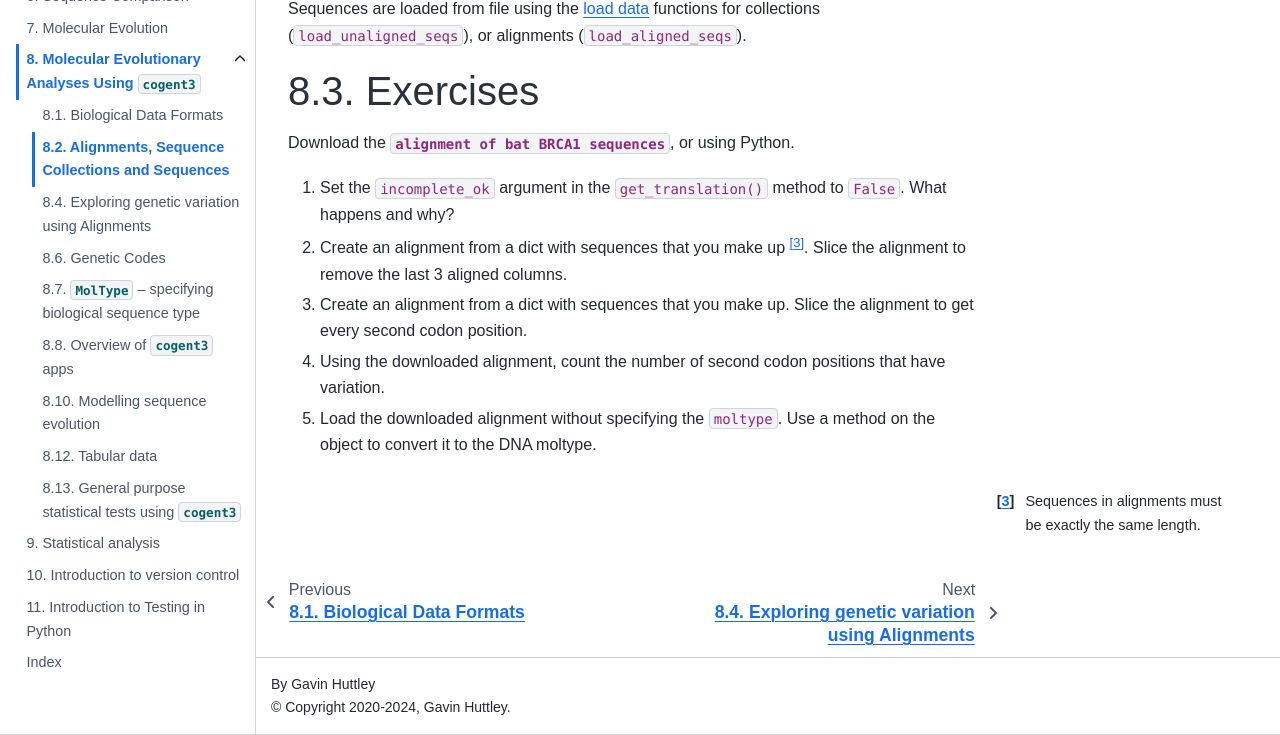
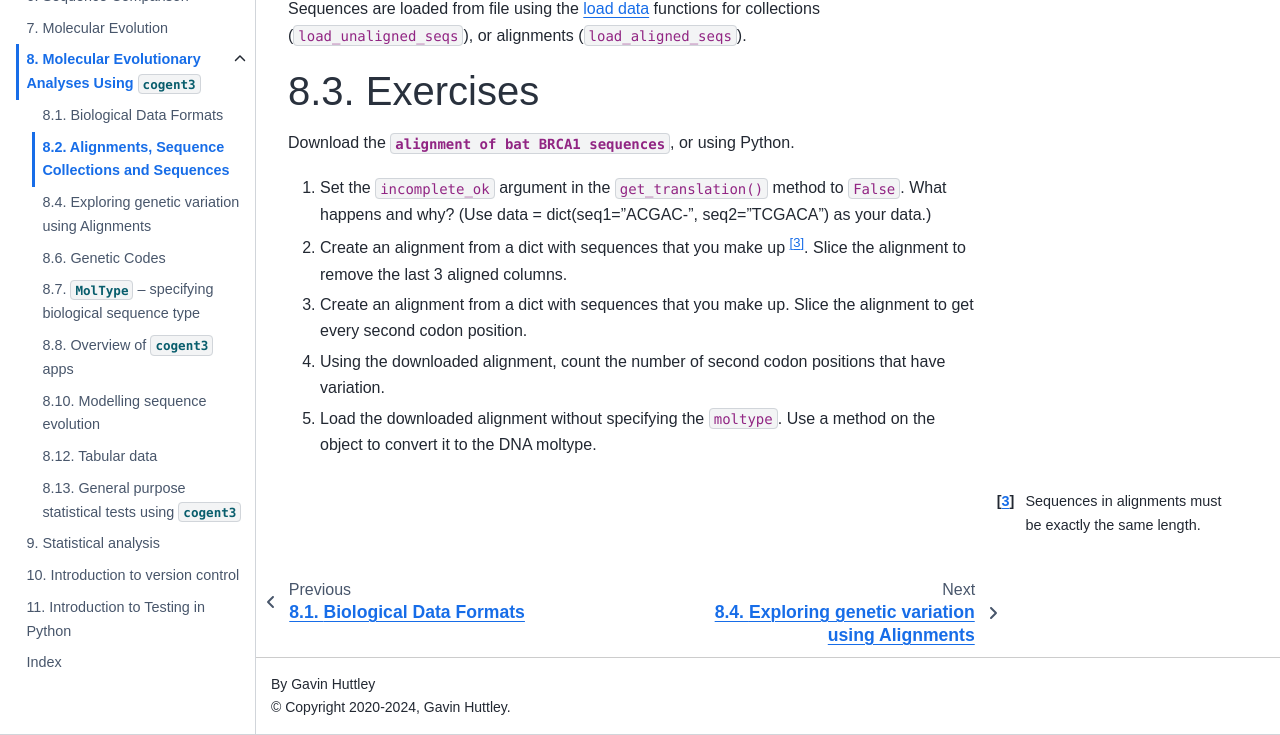
Before and after one commit to GavinHuttley/tib, a Sphinx documentation site: the page built from source/cogent3/sequences.rst, in a window 1280 px wide and 900 px high, scrolled down 7441 px, cut to the strip 165-900 px from the top of the window. Built offline with Sphinx 7.4.7 and the Sphinx Book theme 1.1.4, drawn with Linux system fonts in a browser that asks for light colours; some web fonts are replaced.

Commit message:
ENH: added sample data for exercise 8.3(1), fixes #241

```diff
--- a/source/cogent3/sequences.rst
+++ b/source/cogent3/sequences.rst
@@ -296,7 +296,7 @@ Exercises
 
 Download the :download:`alignment of bat BRCA1 sequences </data/brca1-bats.fasta>`, or :ref:`using Python <download_data>`.
 
-#. Set the ``incomplete_ok`` argument in the ``get_translation()`` method to ``False``. What happens and why?
+#. Set the ``incomplete_ok`` argument in the ``get_translation()`` method to ``False``. What happens and why? (Use `data = dict(seq1="ACGAC-", seq2="TCGACA")` as your data.)
 
 #. Create an alignment from a dict with sequences that you make up [#]_. Slice the alignment to remove the last 3 aligned columns.
 
```
